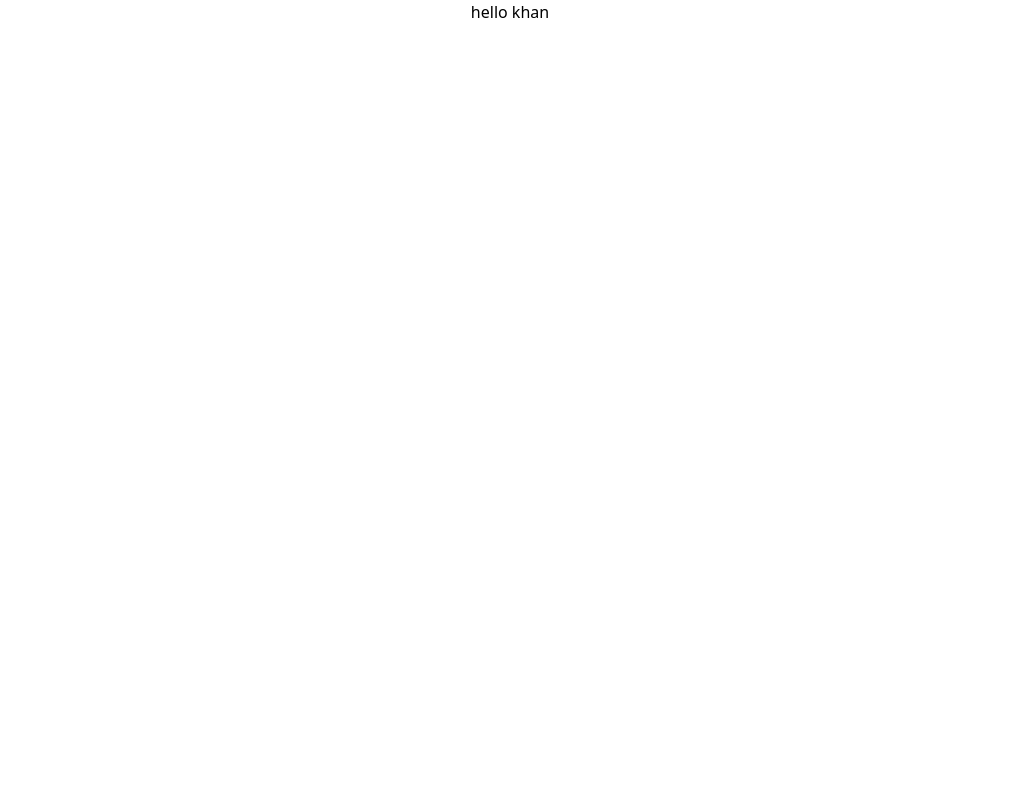
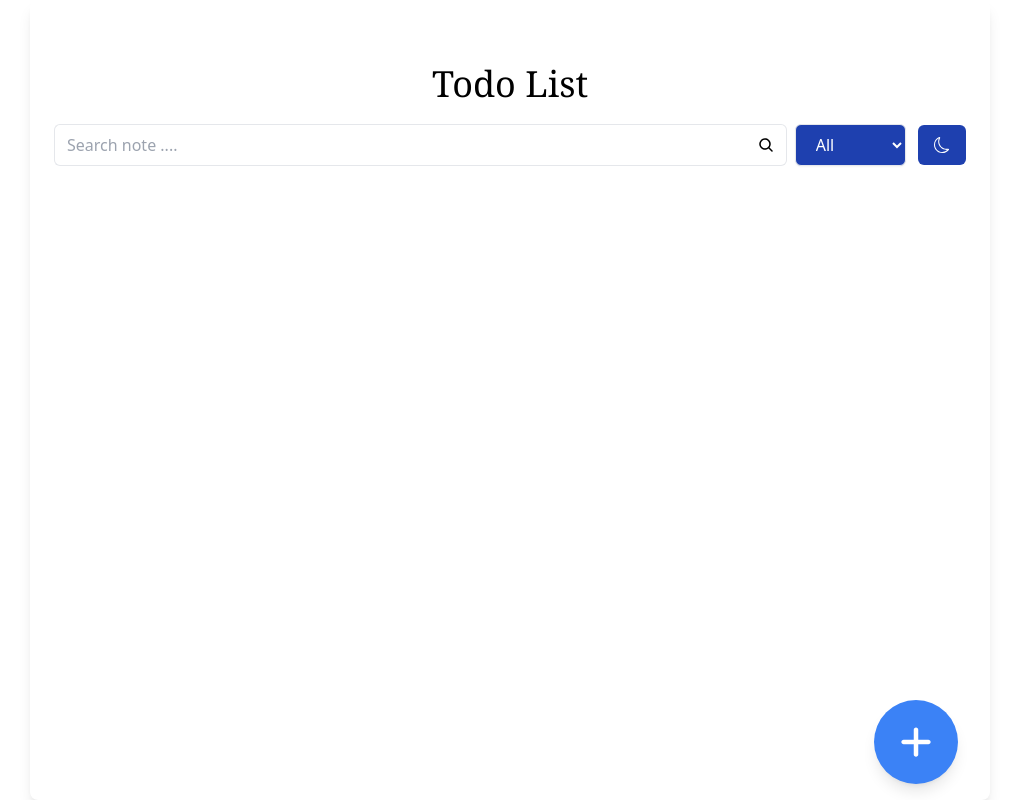
Before and after one commit to shadabkhan16/todo, a React (Vite) app: page / in a window 1280 px wide. Shown: the whole page, without its empty margins (130-1149 px from the left). Built offline with nearby package versions, Linux system fonts and the light colour scheme.

Commit message:
main frame

```diff
--- a/package.json
+++ b/package.json
@@ -11,7 +11,8 @@
   },
   "dependencies": {
     "react": "^18.3.1",
-    "react-dom": "^18.3.1"
+    "react-dom": "^18.3.1",
+    "react-icons": "^5.3.0"
   },
   "devDependencies": {
     "@eslint/js": "^9.9.0",
--- a/src/App.jsx
+++ b/src/App.jsx
@@ -1,10 +1,15 @@
+import TodoList from "./components/TodoList"
 
 
 function App() {
 
   return (
     <>
-      <h1 className="text-center"> hello khan</h1>
+
+
+      <TodoList />
+
+
     </>
   )
 }
--- /dev/null
+++ b/src/components/AddTodo.jsx
@@ -0,0 +1,16 @@
+
+import { FaPlus } from "react-icons/fa6";
+
+const AddTodo = () => {
+    return (
+        <div>
+            <button
+                className="fixed  text-4xl bottom-4 right-16 md:right-28 lg:right-48 bg-blue-500 text-white p-6 rounded-full shadow-lg hover:bg-blue-600 focus:outline-none focus:ring-2 focus:ring-blue-400 focus:ring-opacity-75"
+            >
+                <FaPlus />
+            </button>
+        </div>
+    )
+}
+
+export default AddTodo
--- /dev/null
+++ b/src/components/TodoList.jsx
@@ -0,0 +1,74 @@
+import { useState } from 'react';
+import { PiMagnifyingGlassBold } from "react-icons/pi";
+import { BsMoon } from "react-icons/bs";
+import AddTodo from './AddTodo';
+
+const TodoList = () => {
+    const [task, setTask] = useState('');
+    const [tasks, setTasks] = useState([]);
+
+    const addTask = () => {
+        if (task.trim()) {
+            setTasks([...tasks, task]);
+            setTask('');
+        }
+    };
+
+    const deleteTask = (index) => {
+        const newTasks = tasks.filter((_, i) => i !== index);
+        setTasks(newTasks);
+    };
+    const [selectedType, setSelectedType] = useState('All');
+
+    const handleChange = (event) => {
+        setSelectedType(event.target.value);
+        console.log("Selected type:", event.target.value);
+    };
+
+    return (
+        <div className="  min-h-screen bg-white p-6 rounded-lg shadow-lg w-3/4 mx-auto relative">
+            <h1 className="text-center text-4xl font-serif mt-10 mb-5">Todo List</h1>
+            <div className="w-full ">
+                <div className="flex  items-center">
+                    <input
+                        type="text"
+                        className="w-full px-3 py-2 border border-solid border-r-0 rounded-l-md focus:outline-none"
+                        placeholder="Search note ...."
+                        value={task}
+                        onChange={(e) => setTask(e.target.value)}
+
+                    />
+                    <button
+
+                        className="px-3 py-3  bg-white border border-solid border-l-0  rounded-r-md"
+                    >
+                        <PiMagnifyingGlassBold />
+                    </button>
+                    <div className="flex flex-col items-start space-y-2 ">
+
+                        <select
+                            id="type"
+                            name="todo"
+                            value={selectedType}
+                            onChange={handleChange}
+                            className="w-full px-4  py-2 ml-2  bg-blue-800  border rounded-md shadow-sm  text-white ">
+                            <option value="All">All</option>
+                            <option value="Completed">Completed</option>
+                            <option value="Incomplete">Incomplete</option>
+                        </select>
+                    </div>
+                    <button className="bg-blue-800 text-white ml-5 px-4 py-3 rounded-md">
+                        <BsMoon />
+
+                    </button>
+                </div>
+            </div>
+
+
+            <AddTodo />
+
+        </div >
+    );
+};
+
+export default TodoList;
```
Also changed, not shown: 1 other file (tests, documents, lock files or other folders).
